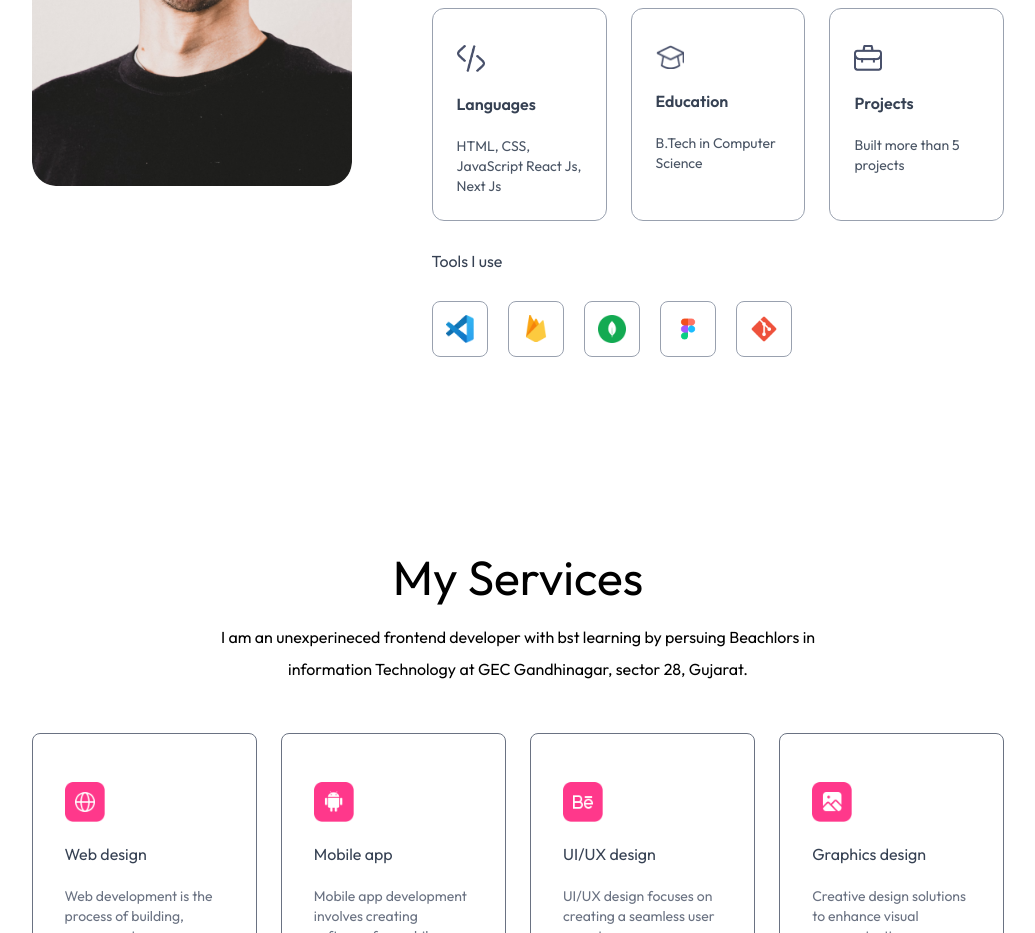
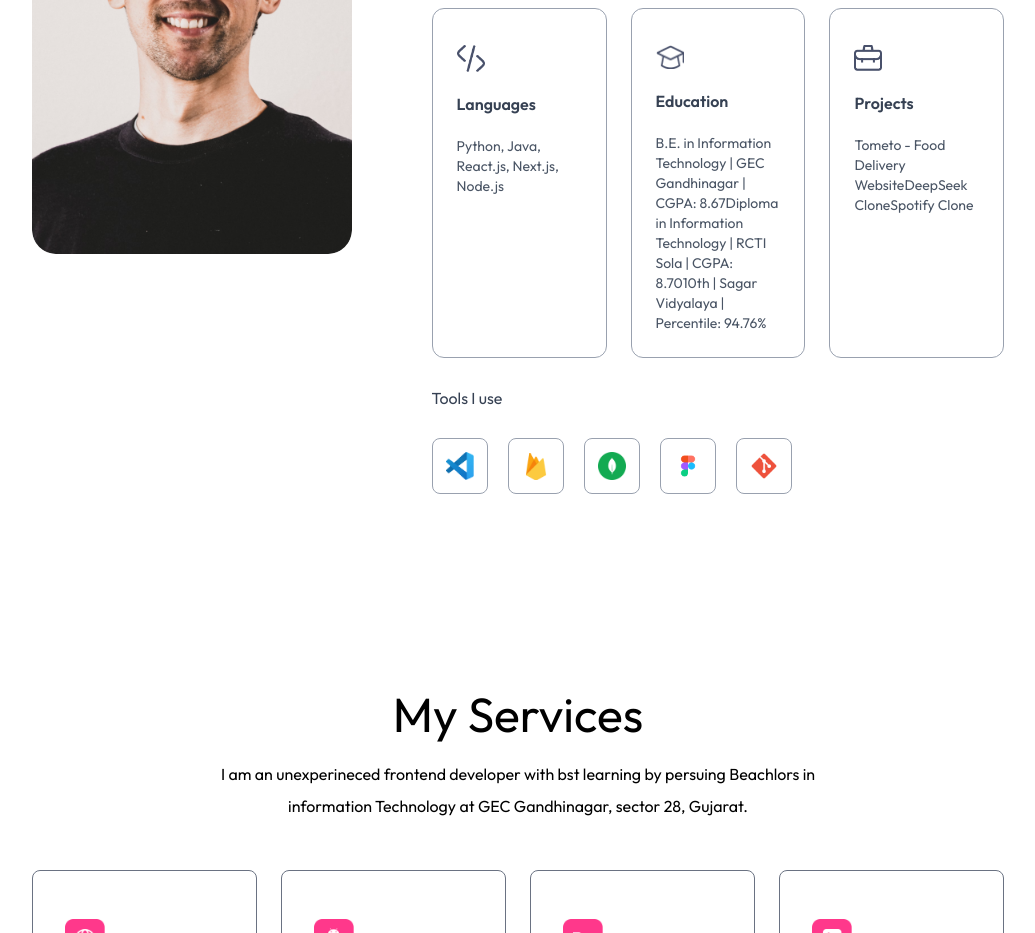
Before and after one commit to Miteshsodha/Mitesh-Sodhaparmar-Portfolio, a Next.js app: page / in a window 1280 px wide. Shown: the part 1420-2353 px from the top of the page, without its empty margins (122-1157 px from the left). Built offline with nearby package versions, Linux system fonts and the light colour scheme; a web font is replaced by a local one.

Commit message:
Update assets.js

```diff
--- a/assets/assets.js
+++ b/assets/assets.js
@@ -107,9 +107,13 @@ export const serviceData = [
 ]
 
 export const infoList = [
-    { icon: assets.code_icon, iconDark: assets.code_icon_dark, title: 'Languages', description: 'HTML, CSS, JavaScript React Js, Next Js' },
-    { icon: assets.edu_icon, iconDark: assets.edu_icon_dark, title: 'Education', description: 'B.Tech in Computer Science' },
-    { icon: assets.project_icon, iconDark: assets.project_icon_dark, title: 'Projects', description: 'Built more than 5 projects' }
+    { icon: assets.code_icon, iconDark: assets.code_icon_dark, title: 'Languages', description: 'Python, Java, React.js, Next.js, Node.js' },
+    { icon: assets.edu_icon, iconDark: assets.edu_icon_dark, title: 'Education', description: [
+    'B.E. in Information Technology | GEC Gandhinagar | CGPA: 8.67',
+    'Diploma in Information Technology | RCTI Sola | CGPA: 8.70',
+    '10th | Sagar Vidyalaya | Percentile: 94.76%'
+  ] },
+    { icon: assets.project_icon, iconDark: assets.project_icon_dark, title: 'Projects', description: ['Tometo - Food Delivery Website','DeepSeek Clone','Spotify Clone'] }
 ];
 
 export const toolsData = [
```
